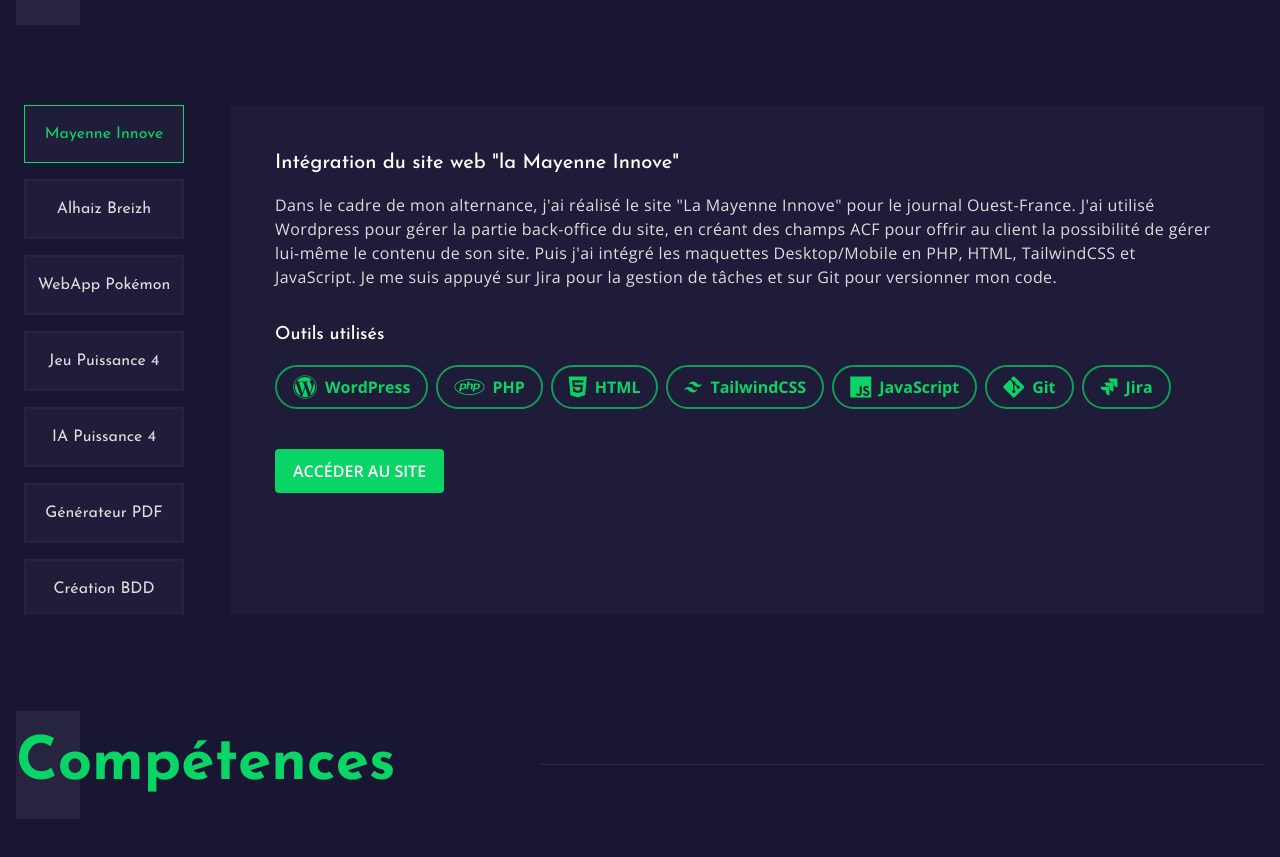
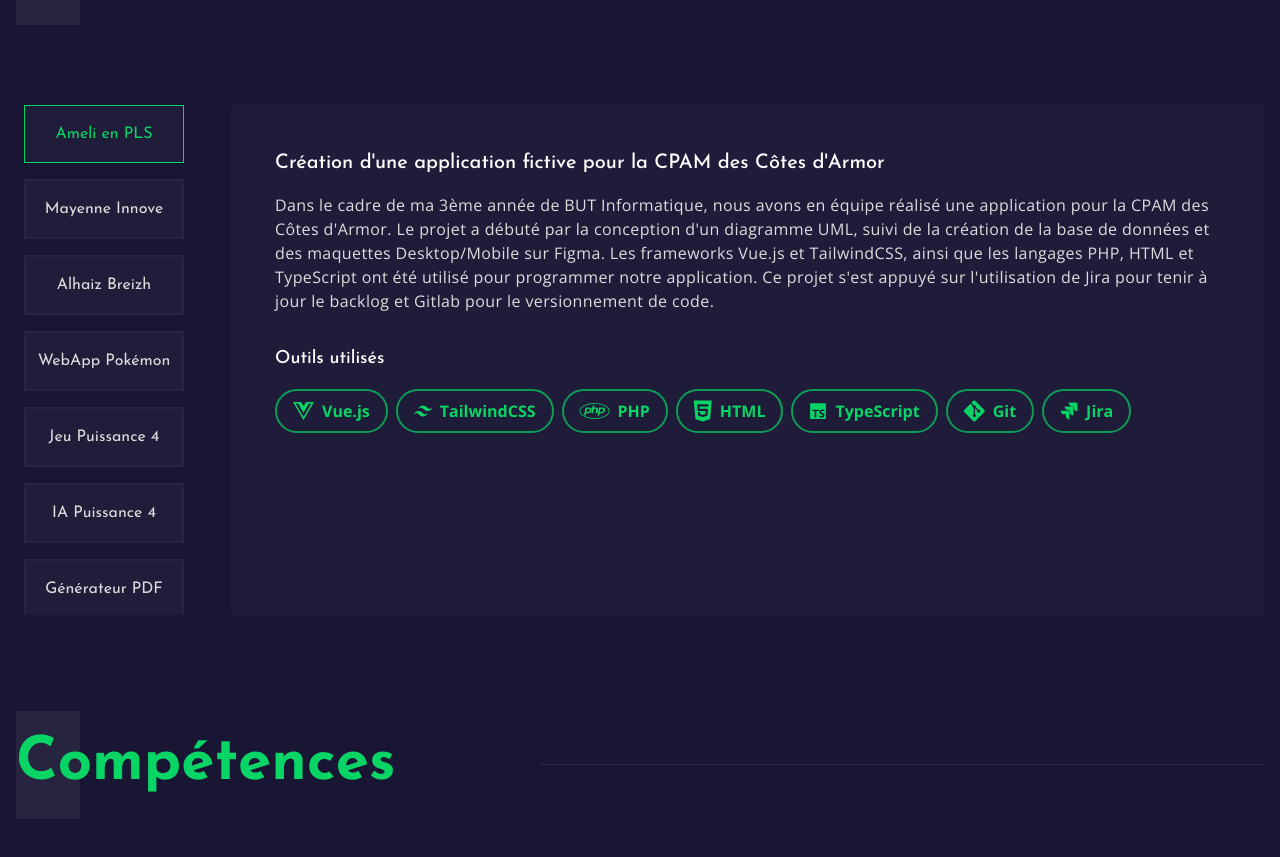
Before and after one commit to Gweju35/Portfolio, a Vue app: page / in a window 1280 px wide. Shown: the part 3703-4560 px from the top of the page. Built offline with nearby package versions, Linux system fonts and the light colour scheme.

Commit message:
Projects button state

```diff
--- a/src/App.vue
+++ b/src/App.vue
@@ -55,7 +55,7 @@
         <div class="w-full md:w-[calc(100%-215px)]">
           <AppProjects v-for="(project, index) in projects" :key="project.id" v-show="index === activeProjectIndex"
           :skills="project.skills" :subtitle="project.subtitle" :text="project.text" :tools="project.tools" :buttonLink="project.buttonLink"
-          :buttonTitle="project.buttonTitle" :download="project.download"/>
+          :buttonTitle="project.buttonTitle" :state="project.state"/>
         </div>
       </div>
     </div>
--- a/src/components/Projects.vue
+++ b/src/components/Projects.vue
@@ -12,8 +12,8 @@
           </li>
         </ul>
         <!-- Bouton conditionnel -->
-        <a v-if="!download" :href="buttonLink" target="_blank">{{ buttonTitle }}</a>
-        <a v-else :href="buttonLink" download>{{ buttonTitle }}</a>
+        <a v-if="state === 'link'" :href="buttonLink" target="_blank">{{ buttonTitle }}</a>
+        <a v-else-if="state === 'download'" :href="buttonLink" download>{{ buttonTitle }}</a>
       </div>
     </div>
   </div>
@@ -43,8 +43,8 @@
       type: String,
       required: true
     },
-    download: {
-      type: Boolean,
+    state: {
+      type: String,
       required: true
     }
   }
--- a/src/database/projects.json
+++ b/src/database/projects.json
@@ -2,9 +2,27 @@
   "projects": [
     {
       "id": 1,
+      "title": "Ameli en PLS",
+      "subtitle": "Création d'une application fictive pour la CPAM des Côtes d'Armor",
+      "text": "Dans le cadre de ma 3ème année de BUT Informatique, nous avons en équipe réalisé une application pour la CPAM des Côtes d'Armor. Le projet a débuté par la conception d'un diagramme UML, suivi de la création de la base de données et des maquettes Desktop/Mobile sur Figma. Les frameworks Vue.js et TailwindCSS, ainsi que les langages PHP, HTML et TypeScript ont été utilisé pour programmer notre application. Ce projet s'est appuyé sur l'utilisation de Jira pour tenir à jour le backlog et Gitlab pour le versionnement de code.",
+      "tools": [
+        "<i class=\"fa-brands fa-vuejs\"></i>Vue.js",
+        "<svg fill=\"#08D565\"  width=\"18px\" height=\"32px\" viewBox=\"0 0 24 24\" role=\"img\" xmlns=\"http://www.w3.org/2000/svg\"><title>Tailwind CSS icon</title><path d=\"M12.001,4.8c-3.2,0-5.2,1.6-6,4.8c1.2-1.6,2.6-2.2,4.2-1.8c0.913,0.228,1.565,0.89,2.288,1.624 C13.666,10.618,15.027,12,18.001,12c3.2,0,5.2-1.6,6-4.8c-1.2,1.6-2.6,2.2-4.2,1.8c-0.913-0.228-1.565-0.89-2.288-1.624 C16.337,6.182,14.976,4.8,12.001,4.8z M6.001,12c-3.2,0-5.2,1.6-6,4.8c1.2-1.6,2.6-2.2,4.2-1.8c0.913,0.228,1.565,0.89,2.288,1.624 c1.177,1.194,2.538,2.576,5.512,2.576c3.2,0,5.2-1.6,6-4.8c-1.2,1.6-2.6,2.2-4.2,1.8c-0.913-0.228-1.565-0.89-2.288-1.624 C10.337,13.382,8.976,12,6.001,12z\"/></svg>TailwindCSS",
+        "<i class=\"fa-brands fa-php\"></i>PHP",
+        "<i class=\"fa-brands fa-html5\"></i>HTML",
+        "<svg width=\"18px\" height=\"32px\" viewBox=\"0 0 32 32\" xmlns=\"http://www.w3.org/2000/svg\"><rect x=\"2\" y=\"2\" width=\"28\" height=\"28\" rx=\"1.312\" style=\"fill:#08D565\"/><path d=\"M18.245,23.759v3.068a6.492,6.492,0,0,0,1.764.575,11.56,11.56,0,0,0,2.146.192,9.968,9.968,0,0,0,2.088-.211,5.11,5.11,0,0,0,1.735-.7,3.542,3.542,0,0,0,1.181-1.266,4.469,4.469,0,0,0,.186-3.394,3.409,3.409,0,0,0-.717-1.117,5.236,5.236,0,0,0-1.123-.877,12.027,12.027,0,0,0-1.477-.734q-.6-.249-1.08-.484a5.5,5.5,0,0,1-.813-.479,2.089,2.089,0,0,1-.516-.518,1.091,1.091,0,0,1-.181-.618,1.039,1.039,0,0,1,.162-.571,1.4,1.4,0,0,1,.459-.436,2.439,2.439,0,0,1,.726-.283,4.211,4.211,0,0,1,.956-.1,5.942,5.942,0,0,1,.808.058,6.292,6.292,0,0,1,.856.177,5.994,5.994,0,0,1,.836.3,4.657,4.657,0,0,1,.751.422V13.9a7.509,7.509,0,0,0-1.525-.4,12.426,12.426,0,0,0-1.9-.129,8.767,8.767,0,0,0-2.064.235,5.239,5.239,0,0,0-1.716.733,3.655,3.655,0,0,0-1.171,1.271,3.731,3.731,0,0,0-.431,1.845,3.588,3.588,0,0,0,.789,2.34,6,6,0,0,0,2.395,1.639q.63.26,1.175.509a6.458,6.458,0,0,1,.942.517,2.463,2.463,0,0,1,.626.585,1.2,1.2,0,0,1,.23.719,1.1,1.1,0,0,1-.144.552,1.269,1.269,0,0,1-.435.441,2.381,2.381,0,0,1-.726.292,4.377,4.377,0,0,1-1.018.105,5.773,5.773,0,0,1-1.969-.35A5.874,5.874,0,0,1,18.245,23.759Zm-5.154-7.638h4V13.594H5.938v2.527H9.92V27.375h3.171Z\" style=\"fill:#201D3A;fill-rule:evenodd\"/></svg>TypeScript",
+        "<i class=\"fa-brands fa-git-alt\"></i>Git",
+        "<svg fill=\"#08D565\" width=\"18px\" height=\"32px\" viewBox=\"0 0 32 32\" version=\"1.1\" xmlns=\"http://www.w3.org/2000/svg\"><path d=\"M29.762 1.004h-14.443c0 0 0 0 0 0 0 3.599 2.918 6.517 6.517 6.517 0 0 0 0 0 0h2.66v2.571c0.003 3.591 2.91 6.502 6.498 6.512h0.001v-14.343c0-0.002 0-0.003 0-0.005 0-0.685-0.55-1.241-1.232-1.251h-0.001zM22.616 8.198h-14.443c0.001 3.599 2.918 6.516 6.517 6.516h2.66v2.572c0.003 3.598 2.919 6.513 6.517 6.516h0v-14.352c0-0.691-0.56-1.251-1.251-1.251v0zM15.464 15.391h-14.46c0.002 3.6 2.921 6.517 6.521 6.517 0.006 0 0.012 0 0.018-0h2.661v2.57c0 0 0 0 0 0 0 3.598 2.916 6.515 6.514 6.517h0v-14.348c0-0.694-0.562-1.256-1.256-1.256v0z\"></path></svg>Jira"
+      ],
+      "buttonLink": "",
+      "buttonTitle": "",
+      "state": ""
+    },
+    {
+      "id": 1,
       "title": "Mayenne Innove",
       "subtitle": "Intégration du site web \"la Mayenne Innove\"",
-      "text": "Dans le cadre de mon alternance, j'ai réalisé le site \"La Mayenne Innove\" pour le journal Ouest-France. J'ai utilisé Wordpress pour gérer la partie back-office du site, en créant des champs ACF pour offrir au client la possibilité de gérer lui-même le contenu de son site. Puis j'ai intégré les maquettes Desktop/Mobile en PHP, HTML, TailwindCSS et JavaScript. Je me suis appuyé sur Jira pour la gestion de tâches et sur Git pour versionner mon code.",
+      "text": "Dans le cadre de mon alternance, j'ai réalisé le site \"La Mayenne Innove\" pour le journal Ouest-France. J'ai utilisé Wordpress pour gérer la partie back-office du site, en créant des champs ACF pour offrir au client la possibilité de gérer lui-même le contenu de son site. Puis j'ai intégré les maquettes Desktop/Mobile en PHP, HTML, TailwindCSS et JavaScript. Je me suis appuyé sur Jira pour la gestion de tâches et sur Gitlab pour versionner mon code.",
       "tools": [
         "<i class=\"fa-brands fa-wordpress\"></i>WordPress",
         "<i class=\"fa-brands fa-php\"></i>PHP",
@@ -16,13 +34,13 @@
       ],
       "buttonLink": "https://lamayenneinnove.ouest-france.fr/",
       "buttonTitle": "Accéder au site",
-      "download": false
+      "state": "link"
     },
     {
       "id": 1,
       "title": "Alhaiz Breizh",
       "subtitle": "Création d'un site de réservations de logements",
-      "text": "En équipe, nous avons créé un site de réservations de logements pour l'entreprise fictive \"Alhaiz Breizh\" en suivant la méthode SCRUM. Le projet a débuté par la conception d'un diagramme UML et la définition de User Stories, suivie de la création de la base de données et des maquettes Desktop/Mobile sur Figma. Le site a été programmé en PHP, HTML, CSS et JavaScript. Ce projet s'est appuyé sur l'utilisation de Trello pour tenir à jour le backlog et Git pour le versionnement de code.",
+      "text": "En équipe, nous avons créé un site de réservations de logements pour l'entreprise fictive \"Alhaiz Breizh\" en suivant la méthode SCRUM. Le projet a débuté par la conception d'un diagramme UML et la définition de User Stories, suivi de la création de la base de données et des maquettes Desktop/Mobile sur Figma. Le site a été programmé en PHP, HTML, CSS et JavaScript. Ce projet s'est appuyé sur l'utilisation de Trello pour tenir à jour le backlog et Github pour le versionnement de code.",
       "tools": [
         "<i class=\"fa-brands fa-php\"></i>PHP",
         "<i class=\"fa-brands fa-html5\"></i>HTML",
@@ -35,7 +53,7 @@
       ],
       "buttonLink": "https://github.com/Gweju35/Site_Reservation_Logements",
       "buttonTitle": "Accéder au projet",
-      "download": false
+      "state": "link"
     },
     {
       "id": 2,
@@ -49,7 +67,7 @@
       ],
       "buttonLink": "https://github.com/Gweju35/Projet_Pokemon",
       "buttonTitle": "Accéder au projet",
-      "download": false
+      "state": "link"
     },
     {
       "id": 3,
@@ -61,7 +79,7 @@
       ],
       "buttonLink": "/Portfolio/files/projects/jeu_puissance4.zip",
       "buttonTitle": "Télécharger le projet",
-      "download": true
+      "state": "download"
     },
     {
       "id": 4,
@@ -73,7 +91,7 @@
       ],
       "buttonLink": "/Portfolio/files/projects/ia_puissance4.zip",
       "buttonTitle": "Télécharger le projet",
-      "download": true
+      "state": "download"
     },
     {
       "id": 4,
@@ -89,7 +107,7 @@
       ],
       "buttonLink": "/Portfolio/files/projects/generateur_pdf.zip",
       "buttonTitle": "Télécharger le projet",
-      "download": true
+      "state": "download"
     },
     {
       "id": 5,
@@ -102,7 +120,7 @@
       ],
       "buttonLink": "/Portfolio/files/projects/creation_bdd.zip",
       "buttonTitle": "Télécharger le projet",
-      "download": true
+      "state": "download"
     },
     {
       "id": 6,
@@ -116,7 +134,7 @@
       ],
       "buttonLink": "/Portfolio/files/projects/exploitation_bdd.zip",
       "buttonTitle": "Télécharger le projet",
-      "download": true
+      "state": "download"
     },
     {
       "id": 7,
@@ -131,7 +149,7 @@
       ],
       "buttonLink": "/Portfolio/files/projects/installation_services_reseaux.zip",
       "buttonTitle": "Télécharger le projet",
-      "download": true
+      "state": "download"
     },
     {
       "id": 8,
@@ -143,7 +161,7 @@
       ],
       "buttonLink": "/Portfolio/files/projects/probleme_huit_reines.zip",
       "buttonTitle": "Télécharger le projet",
-      "download": true
+      "state": "download"
     },
     {
       "id": 9,
@@ -155,7 +173,7 @@
       ],
       "buttonLink": "/Portfolio/files/projects/jeu_lettres.zip",
       "buttonTitle": "Télécharger le projet",
-      "download": true
+      "state": "download"
     }
   ]
 }
```
